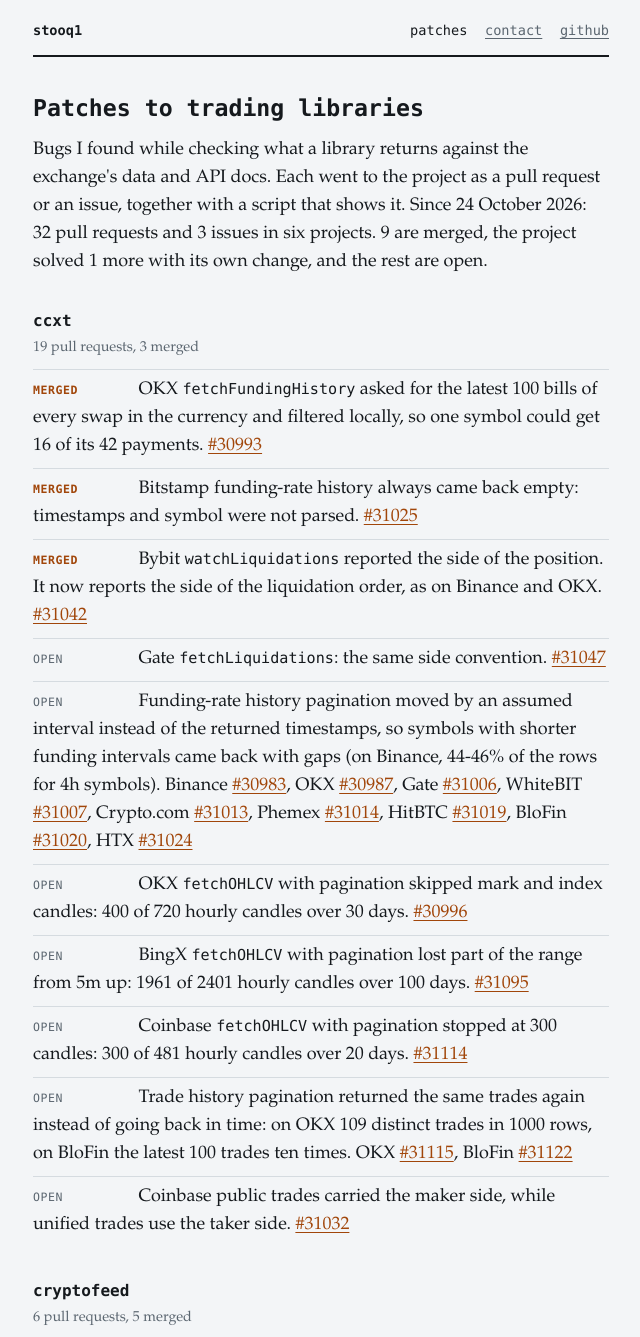
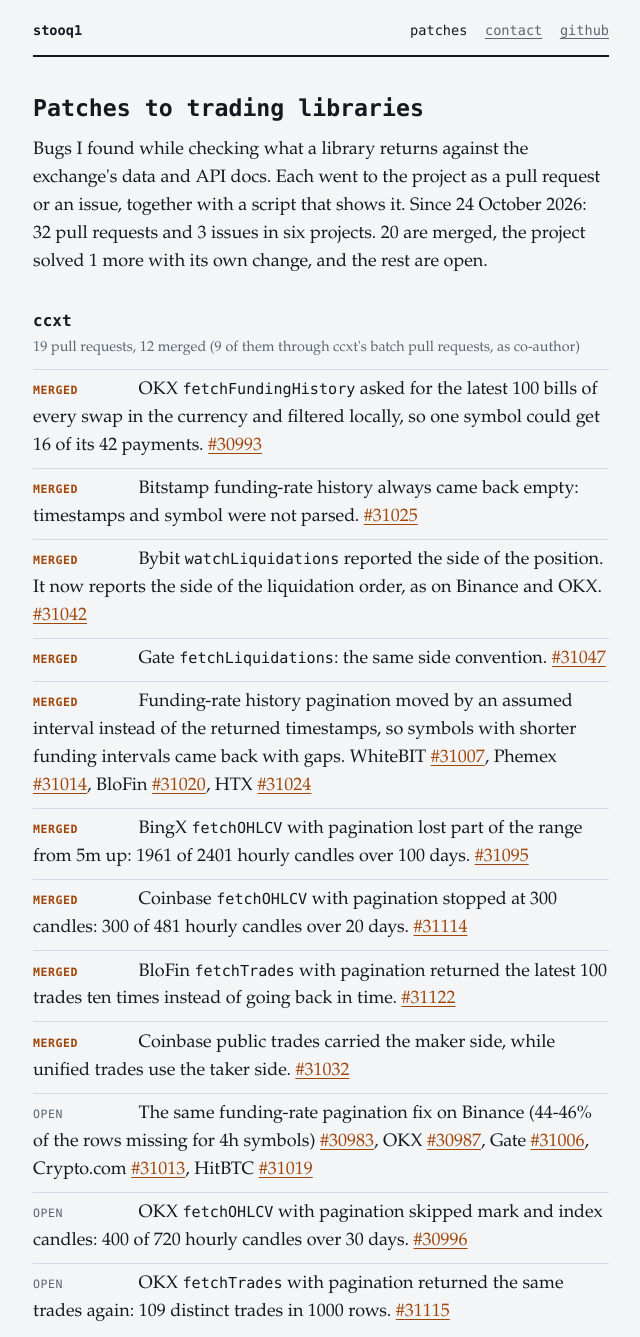
Before and after one commit to stooq1/stooq1.github.io, a plain HTML site: page patches/index.html in a window 1280 px wide. Shown: the top 1337 px of the page, without its empty margins (319-959 px from the left). Drawn offline with Linux system fonts and the light colour scheme.

Commit message:
Patches: ccxt batch merges and vectorbt; status as of 13 November

```diff
--- a/patches/index.html
+++ b/patches/index.html
@@ -18,21 +18,23 @@
 </nav>
 
 <h1>Patches to trading libraries</h1>
-<p>Bugs I found while checking what a library returns against the exchange's data and API docs. Each went to the project as a pull request or an issue, together with a script that shows it. Since 24 October 2026: 32 pull requests and 3 issues in six projects. 9 are merged, the project solved 1 more with its own change, and the rest are open.</p>
+<p>Bugs I found while checking what a library returns against the exchange's data and API docs. Each went to the project as a pull request or an issue, together with a script that shows it. Since 24 October 2026: 32 pull requests and 3 issues in six projects. 20 are merged, the project solved 1 more with its own change, and the rest are open.</p>
 
 <h3>ccxt</h3>
-<p class="sub">19 pull requests, 3 merged</p>
+<p class="sub">19 pull requests, 12 merged (9 of them through ccxt's batch pull requests, as co-author)</p>
 <ul class="log">
   <li><span class="st merged">merged</span>OKX <code>fetchFundingHistory</code> asked for the latest 100 bills of every swap in the currency and filtered locally, so one symbol could get 16 of its 42 payments. <a href="https://github.com/ccxt/ccxt/pull/30993">#30993</a></li>
   <li><span class="st merged">merged</span>Bitstamp funding-rate history always came back empty: timestamps and symbol were not parsed. <a href="https://github.com/ccxt/ccxt/pull/31025">#31025</a></li>
   <li><span class="st merged">merged</span>Bybit <code>watchLiquidations</code> reported the side of the position. It now reports the side of the liquidation order, as on Binance and OKX. <a href="https://github.com/ccxt/ccxt/pull/31042">#31042</a></li>
-  <li><span class="st">open</span>Gate <code>fetchLiquidations</code>: the same side convention. <a href="https://github.com/ccxt/ccxt/pull/31047">#31047</a></li>
-  <li><span class="st">open</span>Funding-rate history pagination moved by an assumed interval instead of the returned timestamps, so symbols with shorter funding intervals came back with gaps (on Binance, 44-46% of the rows for 4h symbols). Binance <a href="https://github.com/ccxt/ccxt/pull/30983">#30983</a>, OKX <a href="https://github.com/ccxt/ccxt/pull/30987">#30987</a>, Gate <a href="https://github.com/ccxt/ccxt/pull/31006">#31006</a>, WhiteBIT <a href="https://github.com/ccxt/ccxt/pull/31007">#31007</a>, Crypto.com <a href="https://github.com/ccxt/ccxt/pull/31013">#31013</a>, Phemex <a href="https://github.com/ccxt/ccxt/pull/31014">#31014</a>, HitBTC <a href="https://github.com/ccxt/ccxt/pull/31019">#31019</a>, BloFin <a href="https://github.com/ccxt/ccxt/pull/31020">#31020</a>, HTX <a href="https://github.com/ccxt/ccxt/pull/31024">#31024</a></li>
+  <li><span class="st merged">merged</span>Gate <code>fetchLiquidations</code>: the same side convention. <a href="https://github.com/ccxt/ccxt/pull/31047">#31047</a></li>
+  <li><span class="st merged">merged</span>Funding-rate history pagination moved by an assumed interval instead of the returned timestamps, so symbols with shorter funding intervals came back with gaps. WhiteBIT <a href="https://github.com/ccxt/ccxt/pull/31007">#31007</a>, Phemex <a href="https://github.com/ccxt/ccxt/pull/31014">#31014</a>, BloFin <a href="https://github.com/ccxt/ccxt/pull/31020">#31020</a>, HTX <a href="https://github.com/ccxt/ccxt/pull/31024">#31024</a></li>
+  <li><span class="st merged">merged</span>BingX <code>fetchOHLCV</code> with pagination lost part of the range from 5m up: 1961 of 2401 hourly candles over 100 days. <a href="https://github.com/ccxt/ccxt/pull/31095">#31095</a></li>
+  <li><span class="st merged">merged</span>Coinbase <code>fetchOHLCV</code> with pagination stopped at 300 candles: 300 of 481 hourly candles over 20 days. <a href="https://github.com/ccxt/ccxt/pull/31114">#31114</a></li>
+  <li><span class="st merged">merged</span>BloFin <code>fetchTrades</code> with pagination returned the latest 100 trades ten times instead of going back in time. <a href="https://github.com/ccxt/ccxt/pull/31122">#31122</a></li>
+  <li><span class="st merged">merged</span>Coinbase public trades carried the maker side, while unified trades use the taker side. <a href="https://github.com/ccxt/ccxt/pull/31032">#31032</a></li>
+  <li><span class="st">open</span>The same funding-rate pagination fix on Binance (44-46% of the rows missing for 4h symbols) <a href="https://github.com/ccxt/ccxt/pull/30983">#30983</a>, OKX <a href="https://github.com/ccxt/ccxt/pull/30987">#30987</a>, Gate <a href="https://github.com/ccxt/ccxt/pull/31006">#31006</a>, Crypto.com <a href="https://github.com/ccxt/ccxt/pull/31013">#31013</a>, HitBTC <a href="https://github.com/ccxt/ccxt/pull/31019">#31019</a></li>
   <li><span class="st">open</span>OKX <code>fetchOHLCV</code> with pagination skipped mark and index candles: 400 of 720 hourly candles over 30 days. <a href="https://github.com/ccxt/ccxt/pull/30996">#30996</a></li>
-  <li><span class="st">open</span>BingX <code>fetchOHLCV</code> with pagination lost part of the range from 5m up: 1961 of 2401 hourly candles over 100 days. <a href="https://github.com/ccxt/ccxt/pull/31095">#31095</a></li>
-  <li><span class="st">open</span>Coinbase <code>fetchOHLCV</code> with pagination stopped at 300 candles: 300 of 481 hourly candles over 20 days. <a href="https://github.com/ccxt/ccxt/pull/31114">#31114</a></li>
-  <li><span class="st">open</span>Trade history pagination returned the same trades again instead of going back in time: on OKX 109 distinct trades in 1000 rows, on BloFin the latest 100 trades ten times. OKX <a href="https://github.com/ccxt/ccxt/pull/31115">#31115</a>, BloFin <a href="https://github.com/ccxt/ccxt/pull/31122">#31122</a></li>
-  <li><span class="st">open</span>Coinbase public trades carried the maker side, while unified trades use the taker side. <a href="https://github.com/ccxt/ccxt/pull/31032">#31032</a></li>
+  <li><span class="st">open</span>OKX <code>fetchTrades</code> with pagination returned the same trades again: 109 distinct trades in 1000 rows. <a href="https://github.com/ccxt/ccxt/pull/31115">#31115</a></li>
 </ul>
 
 <h3>cryptofeed</h3>
@@ -54,10 +56,10 @@
 </ul>
 
 <h3>vectorbt</h3>
-<p class="sub">2 pull requests</p>
+<p class="sub">2 pull requests, both merged</p>
 <ul class="log">
-  <li><span class="st">open</span>Gross exposure of a fully short portfolio stayed at 1.0 at any price. <a href="https://github.com/polakowo/vectorbt/pull/903">#903</a></li>
-  <li><span class="st">open</span>Rounding an order down to <code>size_granularity</code> could drop a whole lot. <a href="https://github.com/polakowo/vectorbt/pull/894">#894</a></li>
+  <li><span class="st merged">merged</span>Gross exposure of a fully short portfolio stayed at 1.0 at any price. <a href="https://github.com/polakowo/vectorbt/pull/903">#903</a></li>
+  <li><span class="st merged">merged</span>Rounding an order down to <code>size_granularity</code> could drop a whole lot. <a href="https://github.com/polakowo/vectorbt/pull/894">#894</a></li>
 </ul>
 
 <h3>zipline-reloaded</h3>
@@ -74,7 +76,7 @@
   <li><span class="st">open</span>Gate.io spot candles: a window of 1000 intervals asked for 1001 points and got HTTP 400. <a href="https://github.com/hummingbot/hummingbot/pull/8514">#8514</a></li>
 </ul>
 
-<footer>Status from GitHub, 6 November 2026 · <a href="/contact/">mail@stooq1.com</a></footer>
+<footer>Status from GitHub, 13 November 2026 · <a href="/contact/">mail@stooq1.com</a></footer>
 </div>
 <!-- Cloudflare Web Analytics --><script defer src='https://static.cloudflareinsights.com/beacon.min.js' data-cf-beacon='{"token": "bb394191bb7a4469993af38532fe375f"}'></script><!-- End Cloudflare Web Analytics -->
 </body>
```
Also changed, not shown: index.html (+1 -1 lines).
